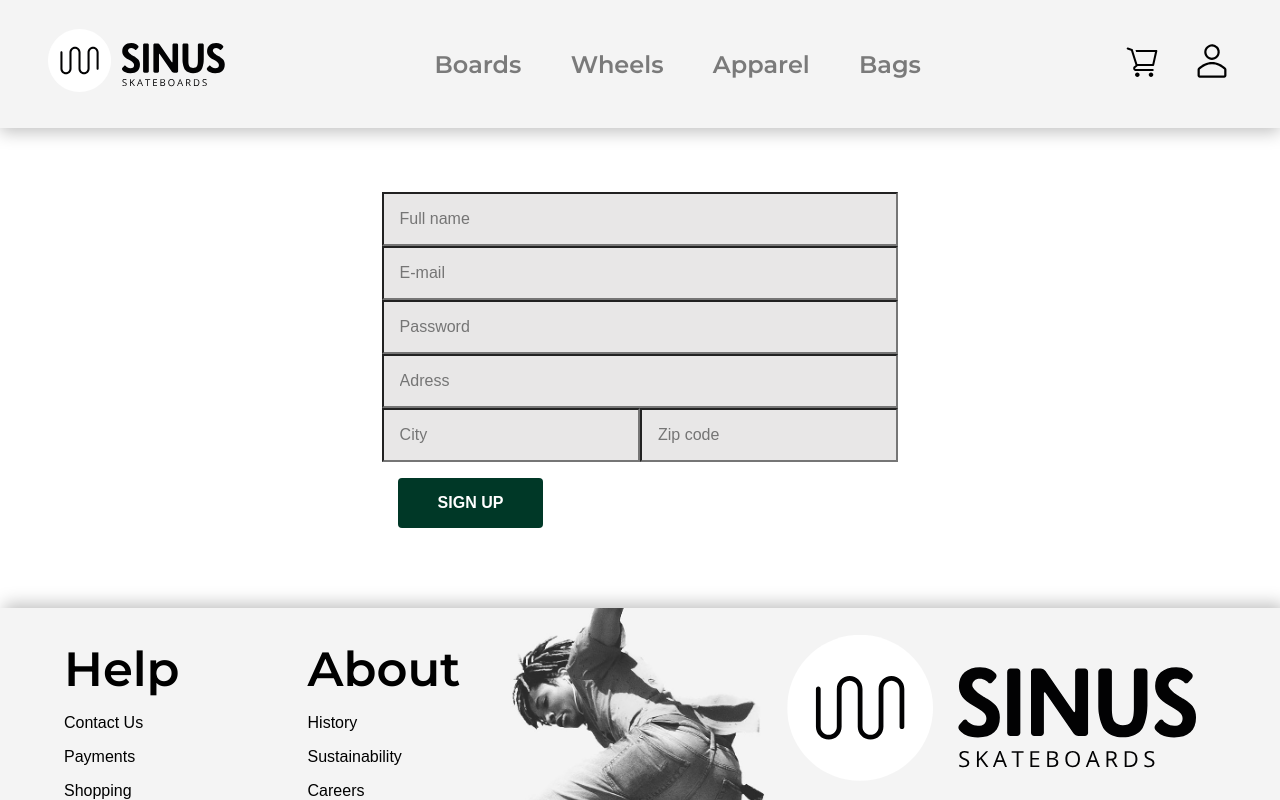
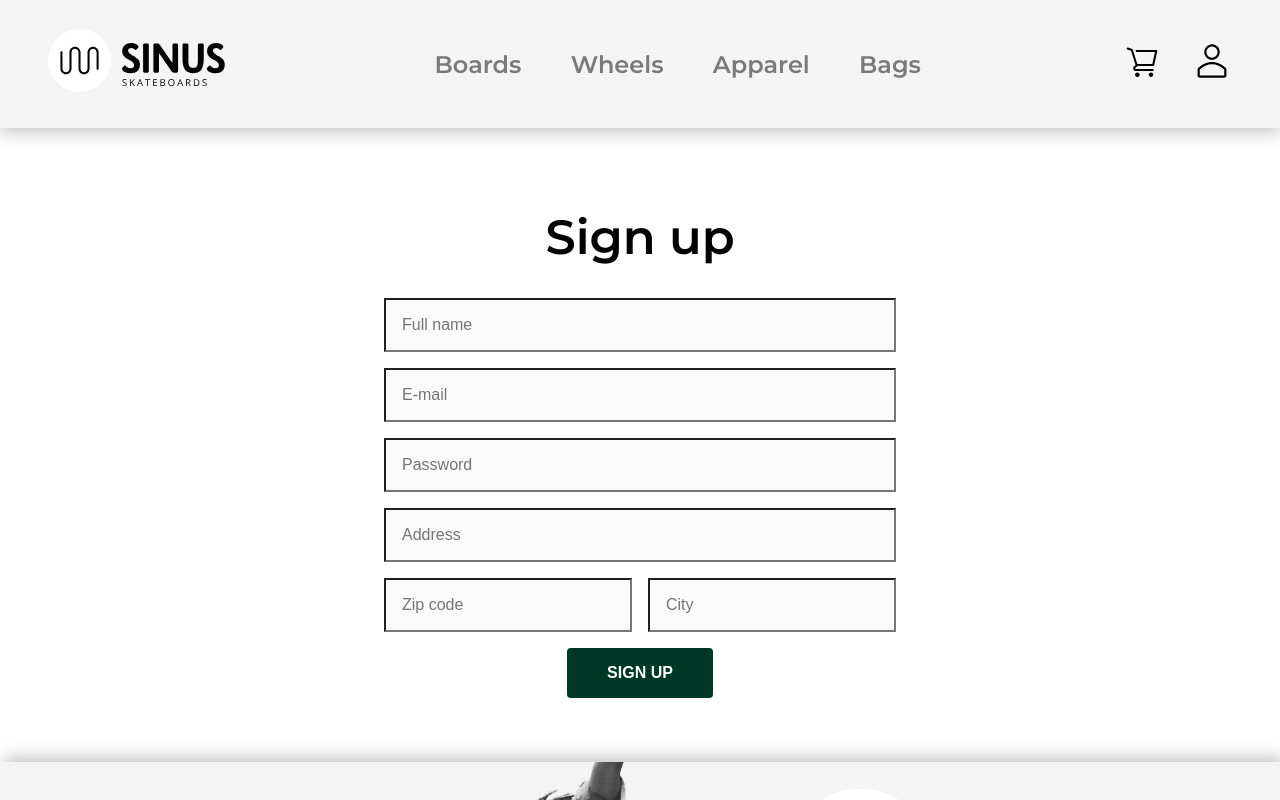
Before and after one commit to JesperSkold/SINUS-webshop, a Vue app: page /signup in a window 1280 px wide. Shown: the top 800 px of the page. Built offline with nearby package versions, Linux system fonts and the light colour scheme; a web font is replaced by a local one.

Commit message:
Add layout for login and register form

```diff
--- a/src/components/CreateAccount.vue
+++ b/src/components/CreateAccount.vue
@@ -1,19 +1,22 @@
 <template>
   <div class="wrapper">
     <h3 v-if="path">Your information</h3>
+    <h3 v-else>Sign up</h3>
     <form class="personal-info" @submit.prevent="">
       <div class="adress-email">
         <input type="text" placeholder="Full name" v-model="name"/>
         <input type="text" placeholder="E-mail" v-model="email" :class="{error : error}"/>
         <input v-if="!path" type="password" placeholder="Password" v-model="password"/>
-        <input type="text" placeholder="Adress" v-model="street" @click="error2 = false" :class="{error : error2}" />
+        <input type="text" placeholder="Address" v-model="street" @click="error2 = false" :class="{error : error2}" />
       </div>
       <div class="city-zip">
+        <input type="text" placeholder="Zip code" v-model="zip" @click="error2 = false" :class="{error : error2}" />
         <input type="text" placeholder="City" v-model="city" @click="error2 = false" :class="{error : error2}" />
-        <input type="text" placeholder="Zip code" v-model="zip" @click="error2 = false" :class="{error : error2}" />
       </div>
       <p v-if="!path && error" class="red">{{errorMessage}}</p>
-      <SinusButton v-if="!path" class="sinus-button" @click.native="register">Sign up</SinusButton>
+      <div v-if="!path" class="btn-flex">
+        <SinusButton class="sinus-button" @click.native="register">Sign up</SinusButton>
+      </div>
       <div class="checkout-price" v-else>
         <h5>Total price: ${{total}}</h5>
           <SinusButton v-if="!cartEmpty" class="sinus-button" @click.native="placeOrder">Order</SinusButton>
@@ -124,22 +127,45 @@ export default {
     margin: 1rem
   }
 }
+
+.personal-info{
+  display: flex;
+  flex-direction: column;
+  // align-items: center;
+  min-width: 32rem;
+}
+
+.btn-flex{
+  display: flex;
+  justify-content: center;
+}
+
+
 input {
   padding: 1rem;
   font-size: 1rem;
-  background-color: rgb(232, 231, 231);
+  margin: 1rem 0 0 ;
+  // background-color: rgb(232, 231, 231);
+   background: rgb(250, 250, 250);
 }
 .sinus-button {
-  margin: 1rem
+  margin: 1rem 0 0
+
+}
+.city-zip{
+  display: grid;
+  grid-template-columns:1fr 1fr ;
+  gap: 1rem;
 }
 
 .city-zip input {
-  width: 13.9rem;
+  // width: 14rem;
+
 }
 .adress-email {
   display: flex;
   flex-direction: column;
-  width: 32.3rem;
+  // width: 32.3rem;
 }
 
 .checkout-price{
@@ -153,6 +179,7 @@ input {
   }
 }
 
+
 .red{
   color: red
 }
--- a/src/components/LoginForm.vue
+++ b/src/components/LoginForm.vue
@@ -2,7 +2,7 @@
 <div class="wrapper">
   <div class="login-form">
     <form class="login" @submit.prevent="loginAccount" @click="error = false">
-      <h2>Login</h2>
+      <h2>POOP</h2>
       <label for="">Email</label>
       <input type="text" v-model="email" :class="{red : error}"/>
       <label for="">Password</label>
--- a/src/router/index.js
+++ b/src/router/index.js
@@ -6,7 +6,7 @@ import ApparelView from '../views/ApparelView.vue'
 import Account from '../views/AccountView.vue'
 import Checkout from '../views/CheckoutView.vue'
 import SignupView from '../components/CreateAccount.vue'
-import LoginView from '../components/LoginForm.vue'
+import LoginView from '../views/LogInView.vue'
 
 Vue.use(VueRouter);
 
--- a/src/views/CheckoutView.vue
+++ b/src/views/CheckoutView.vue
@@ -10,7 +10,7 @@
     </div>
     <div class="order-done" v-else>
       <h3>Thank you for your purchase!</h3>
-      <h4>Your order is recieved</h4>
+      <h4>Your order is being handled.</h4>
       <router-link to="/">
         <SinusButton>Back to home</SinusButton>
       </router-link>
@@ -54,7 +54,7 @@ export default {
 	// flex-direction: row;
 	// align-items: center;
   // justify-content: space-between;
-  min-height: 45vh;
+  min-height: 50vh;
   display: grid;
   grid-template-columns: 1fr 2fr;
   // place-items: center;
@@ -89,9 +89,13 @@ export default {
   grid-column: 1/4;
   display: grid;
   place-items: center;
+  align-content: center;
 
-  h3{
-    margin: 0
+  h3 {
+    margin: 0rem
+  }
+  h4 {
+    margin: 1rem
   }
 }
 
--- a/src/views/LogInView.vue
+++ b/src/views/LogInView.vue
@@ -1,18 +1,109 @@
 <template>
-  <div>
-    <LogInForm />
+  <div class="login-form">
+    <form class="login" @submit.prevent="loginAccount" @click="error = false">
+      <h3>Login</h3>
+      <label for="">Email</label>
+      <input type="text" v-model="email" :class="{red : error}"/>
+      <label for="">Password</label>
+      <input type="password" v-model="password" :class="{red : error}"/>
+      <div class="button">
+        <SinusButton>Login</SinusButton>
+        <router-link to="signup">
+          <p class="sign-up">Sign up</p>
+        </router-link>
+      </div>
+      <div>
+        <p v-if="error" class="error">{{errorMessage}}</p>
+      </div>
+    </form>
   </div>
 </template>
 
 <script>
-import LoginForm from "@/components/LoginForm";
+import SinusButton from "@/components/SinusButton.vue";
 export default {
-  components:{
-    LoginForm,
+  components: { SinusButton },
+  data() {
+    return {
+      email: "",
+      password: "",
+      error: false,
+    };
+  },
+  computed: {
+    errorMessage(){
+      if(this.$store.state.error == 'Invalid credentials') {
+        return 'Email or password is incorrect!'
+      } else {
+        return ''
+      }
+    }
+  },
+  onMounted(){
+
+  },
+  methods:{
+    async loginAccount(){
+     await this.$store.dispatch('auth', {email: this.email, password: this.password})
+     this.error = true
+
+    }
+  },
+};
+</script>
+
+<style lang="scss" scoped>
+.wrapper{
+  display: flex;
+  justify-content: center;
+}
+.login-form {
+  display: flex;
+  flex-direction: row;
+  justify-content: center;
+  align-items:center;
+  min-height: 50vh;
+  padding: 1rem;
+
+  h3{
+    margin:0 ;
   }
 }
-</script>
 
-<style>
+.login,
+.sign-up {
+  display: flex;
+  flex-direction: column;
+  // margin: 2rem;
+}
+a, .sign-up {
+  color: #003827;
+  margin: auto 5px auto auto;
+  font-size: 1rem;
+  text-decoration: underline;
+  cursor: pointer;
+}
+
+.button{
+  display: flex;
+}
+
+input {
+  padding: 1rem;
+  font-size: 1rem;
+  width: 20rem;
+  background: rgb(250, 250, 250);
+  margin-bottom: 1rem;
+  border-radius: 10px;
+}
+
+.error{
+  color: red;
+  position: absolute;
+}
+
+.red{
+  border: solid 2px red
+}
 
 </style>
```
